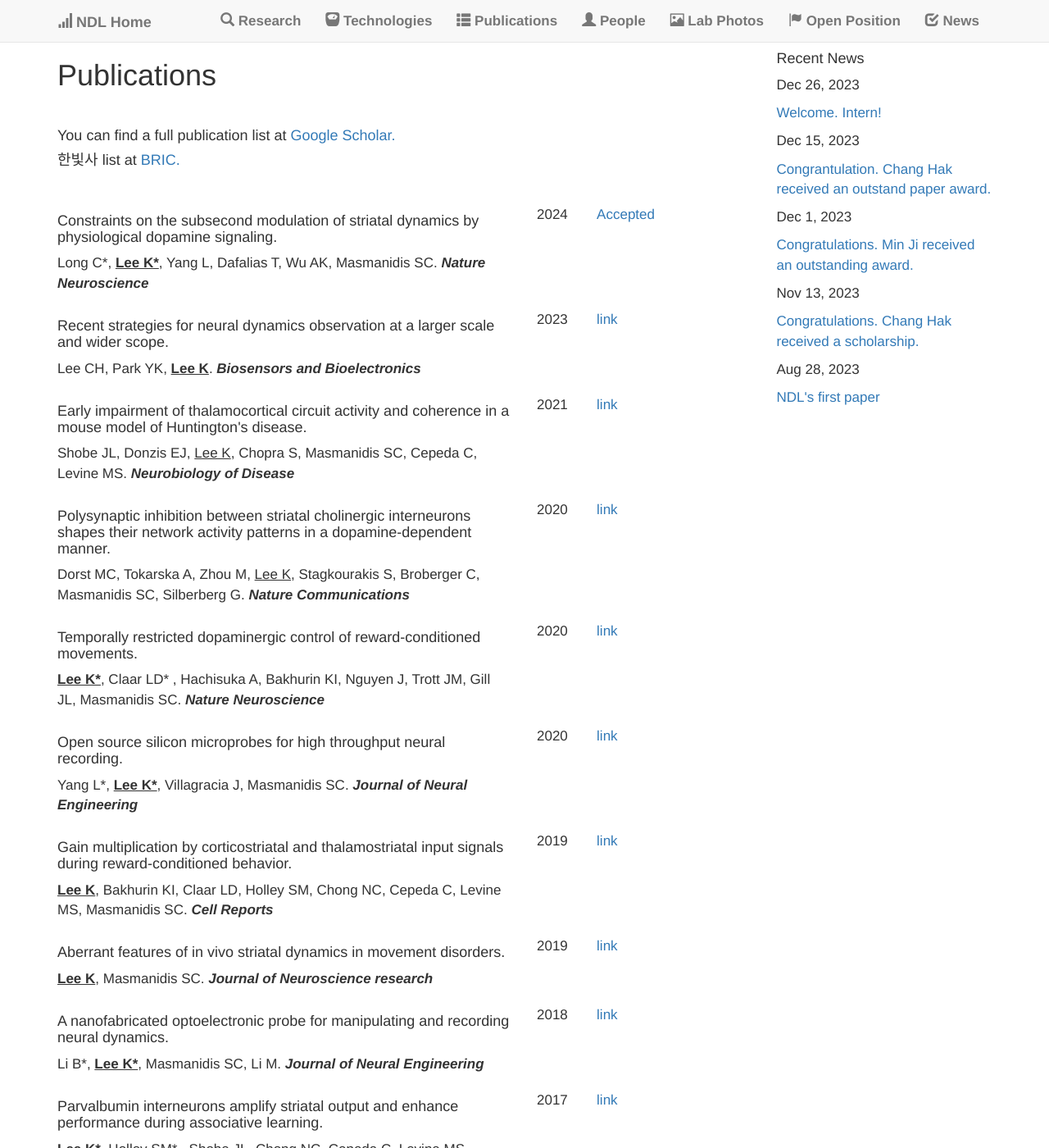
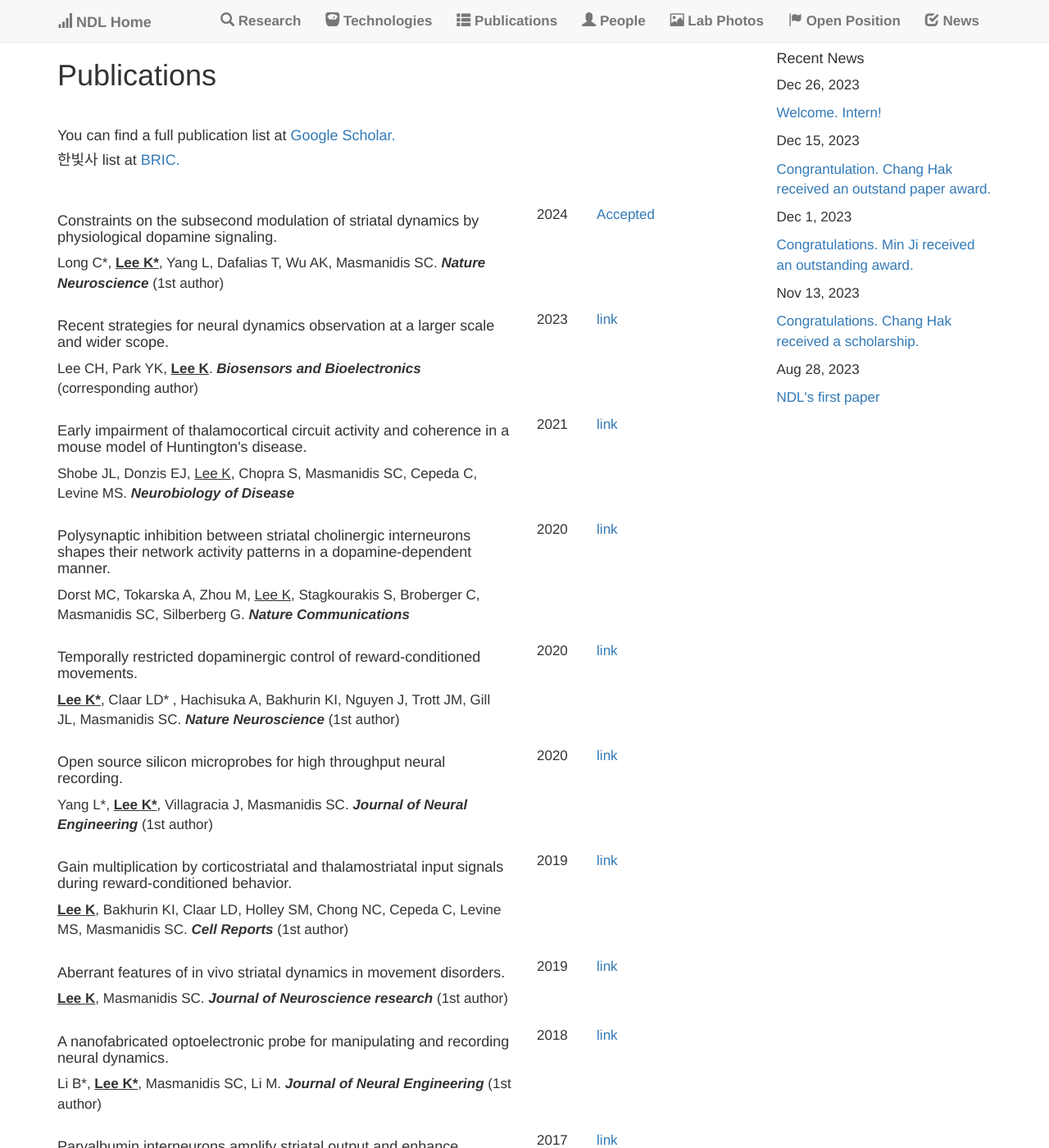
Before and after one commit to kleelab/kleelab.github.io, a Jekyll site: the page built from publications.html, in a window 1280 px wide and 1400 px high. Shown: the whole window at 82% size. Built offline with Jekyll 4.4.1, drawn with Linux system fonts in a browser that asks for light colours; nearby versions of some CDN libraries; a style sheet for code colours, icons or effects is not loaded; some of the changed text lies outside the part shown.

Commit message:
Update publications.yml

```diff
--- a/_data/publications.yml
+++ b/_data/publications.yml
@@ -3,7 +3,7 @@
 - title: >
     Constraints on the subsecond modulation of striatal dynamics by physiological dopamine signaling.
   author: >
-    Long C*, <b><u>Lee K*</u></b>, Yang L, Dafalias T, Wu AK, Masmanidis SC. <b><I>Nature Neuroscience</I></b>
+    Long C*, <b><u>Lee K*</u></b>, Yang L, Dafalias T, Wu AK, Masmanidis SC. <b><I>Nature Neuroscience</I></b> (1st author)
   image:
   year: 2024
   repo:
@@ -13,7 +13,7 @@
 - title: >
     Recent strategies for neural dynamics observation at a larger scale and wider scope.
   author: >
-    Lee CH, Park YK, <b><u>Lee K</u></b>. <b><I>Biosensors and Bioelectronics</I></b>
+    Lee CH, Park YK, <b><u>Lee K</u></b>. <b><I>Biosensors and Bioelectronics</I></b> (corresponding author)
   image:
   year: 2023
   repo:
@@ -45,7 +45,7 @@
 - title: >
     Temporally restricted dopaminergic control of reward-conditioned movements.
   author: >
-    <b><u>Lee K*</u></b>, Claar LD* , Hachisuka A, Bakhurin KI, Nguyen J, Trott JM, Gill JL, Masmanidis SC. <b><I>Nature Neuroscience</I></b>
+    <b><u>Lee K*</u></b>, Claar LD* , Hachisuka A, Bakhurin KI, Nguyen J, Trott JM, Gill JL, Masmanidis SC. <b><I>Nature Neuroscience</I></b> (1st author)
   image:
   year: 2020
   repo:
@@ -57,7 +57,7 @@
 - title: >
     Open source silicon microprobes for high throughput neural recording.
   author: >
-    Yang L*, <b><u>Lee K*</u></b>, Villagracia J, Masmanidis SC. <b><I>Journal of Neural Engineering</I></b>
+    Yang L*, <b><u>Lee K*</u></b>, Villagracia J, Masmanidis SC. <b><I>Journal of Neural Engineering</I></b> (1st author)
   image:
   year: 2020
   repo:
@@ -68,7 +68,7 @@
 - title: >
     Gain multiplication by corticostriatal and thalamostriatal input signals during reward-conditioned behavior.
   author: >
-    <b><u>Lee K</u></b>, Bakhurin KI, Claar LD, Holley SM, Chong NC, Cepeda C, Levine MS, Masmanidis SC. <b><I>Cell Reports</I></b>
+    <b><u>Lee K</u></b>, Bakhurin KI, Claar LD, Holley SM, Chong NC, Cepeda C, Levine MS, Masmanidis SC. <b><I>Cell Reports</I></b> (1st author)
   image:
   year: 2019
   repo:
@@ -78,7 +78,7 @@
 - title: >
     Aberrant features of in vivo striatal dynamics in movement disorders.
   author: >
-    <b><u>Lee K</u></b>, Masmanidis SC. <b><I>Journal of Neuroscience research</I></b>
+    <b><u>Lee K</u></b>, Masmanidis SC. <b><I>Journal of Neuroscience research</I></b> (1st author)
   image:
   year: 2019
   repo:
@@ -88,7 +88,7 @@
 - title: >
     A nanofabricated optoelectronic probe for manipulating and recording neural dynamics.
   author: >
-    Li B*, <b><u>Lee K*</u></b>, Masmanidis SC, Li M. <b><I>Journal of Neural Engineering</I></b>
+    Li B*, <b><u>Lee K*</u></b>, Masmanidis SC, Li M. <b><I>Journal of Neural Engineering</I></b> (1st author)
   image:
   year: 2018
   repo:
@@ -98,7 +98,7 @@
 - title: >
     Parvalbumin interneurons amplify striatal output and enhance performance during associative learning.
   author: >
-    <b><u>Lee K*</u></b>, Holley SM* , Shobe JL, Chong NC, Cepeda C, Levine MS, Masmanidis SC. <b><I>Neuron</I></b>
+    <b><u>Lee K*</u></b>, Holley SM* , Shobe JL, Chong NC, Cepeda C, Levine MS, Masmanidis SC. <b><I>Neuron</I></b> (1st author)
   image:
   year: 2017
   repo:
@@ -154,7 +154,7 @@
 - title: >
     Drawing lithography for microneedles: a review of fundamentals and biomedical application.
   author: >
-    <b><u>Lee K</u></b>, Jung H. <b><I>Biomaterials</I></b>
+    <b><u>Lee K</u></b>, Jung H. <b><I>Biomaterials</I></b> (1st author)
   image:
   year: 2012
   repo:
@@ -175,7 +175,7 @@
 - title: >
     A high-capacity, hybrid electro-microneedle for in-situ cutaneous gene transfer
   author: >
-    <b><u>Lee K</u></b>, Kim JD, Lee CY, Her S, Jung H.<b><I>Biomaterials</I></b>
+    <b><u>Lee K</u></b>, Kim JD, Lee CY, Her S, Jung H.<b><I>Biomaterials</I></b> (1st author)
   image:
   year: 2011
   repo:
@@ -186,7 +186,7 @@
 - title: >
     Dissolving microneedles for transdermal drug administration prepared by stepwise controlled drawing of maltose
   author: >
-    <b><u>Lee K</u></b>, Lee CY, Jung H.  <b><I>Biomaterials</I></b>
+    <b><u>Lee K</u></b>, Lee CY, Jung H.  <b><I>Biomaterials</I></b> (1st author)
   image:
   year: 2011
   repo:
@@ -196,7 +196,7 @@
 - title: >
     Drawing lithography: Three-dimensional fabrication of an ultrahigh-aspect-ratio microneedle
   author: >
-    <b><u>Lee K</u></b>, Lee HC, Lee DS, Jung H.  <b><I>Advanced Materials</I></b>
+    <b><u>Lee K</u></b>, Lee HC, Lee DS, Jung H.  <b><I>Advanced Materials</I></b> (1st author)
   image:
   year: 2010
   repo:
```
